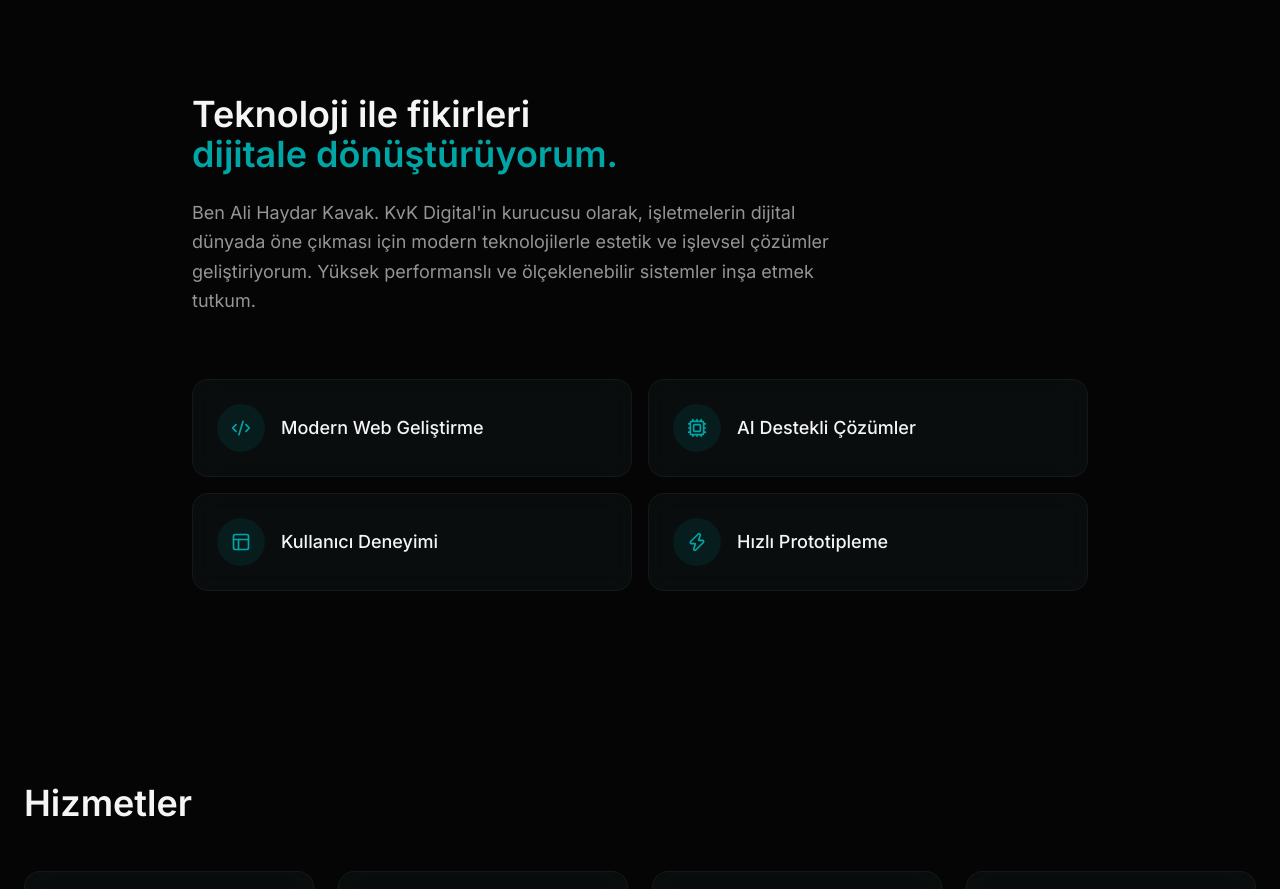
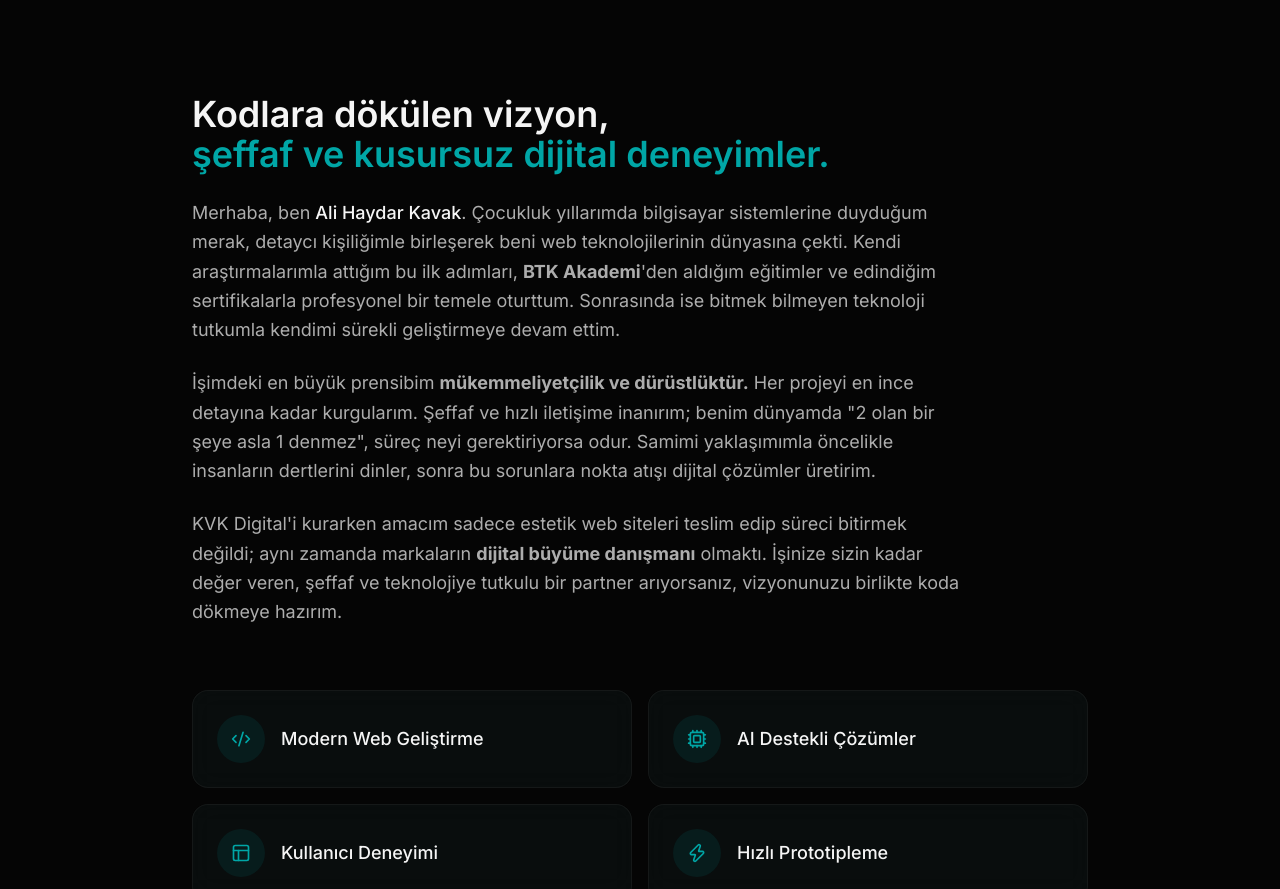
Before and after one commit to ReckyRey05/kvk-dijital, a Next.js app: page / in a window 1280 px wide. Shown: the part 1060-1949 px from the top of the page. Built offline with nearby package versions, Linux system fonts and the light colour scheme; no server answers; the database is empty.

Commit message:
content: rewrite About section with personalized founder story and vision

```diff
--- a/src/components/About.tsx
+++ b/src/components/About.tsx
@@ -35,14 +35,20 @@ export default function About() {
             className="mb-16"
           >
             <h2 className="text-3xl md:text-4xl font-semibold mb-6">
-              Teknoloji ile fikirleri <br />
-              <span className="text-accent">dijitale dönüştürüyorum.</span>
+              Kodlara dökülen vizyon, <br />
+              <span className="text-accent">şeffaf ve kusursuz dijital deneyimler.</span>
             </h2>
-            <p className="text-foreground/60 text-lg leading-relaxed max-w-2xl">
-              Ben Ali Haydar Kavak. KvK Digital'in kurucusu olarak, işletmelerin dijital
-              dünyada öne çıkması için modern teknolojilerle estetik ve işlevsel çözümler
-              geliştiriyorum. Yüksek performanslı ve ölçeklenebilir sistemler inşa etmek tutkum.
-            </p>
+            <div className="text-foreground/70 text-lg leading-relaxed max-w-3xl space-y-6">
+              <p>
+                Merhaba, ben <strong className="text-foreground font-medium">Ali Haydar Kavak</strong>. Çocukluk yıllarımda bilgisayar sistemlerine duyduğum merak, detaycı kişiliğimle birleşerek beni web teknolojilerinin dünyasına çekti. Kendi araştırmalarımla attığım bu ilk adımları, <strong>BTK Akademi</strong>'den aldığım eğitimler ve edindiğim sertifikalarla profesyonel bir temele oturttum. Sonrasında ise bitmek bilmeyen teknoloji tutkumla kendimi sürekli geliştirmeye devam ettim.
+              </p>
+              <p>
+                İşimdeki en büyük prensibim <strong>mükemmeliyetçilik ve dürüstlüktür.</strong> Her projeyi en ince detayına kadar kurgularım. Şeffaf ve hızlı iletişime inanırım; benim dünyamda "2 olan bir şeye asla 1 denmez", süreç neyi gerektiriyorsa odur. Samimi yaklaşımımla öncelikle insanların dertlerini dinler, sonra bu sorunlara nokta atışı dijital çözümler üretirim.
+              </p>
+              <p>
+                KVK Digital'i kurarken amacım sadece estetik web siteleri teslim edip süreci bitirmek değildi; aynı zamanda markaların <strong>dijital büyüme danışmanı</strong> olmaktı. İşinize sizin kadar değer veren, şeffaf ve teknolojiye tutkulu bir partner arıyorsanız, vizyonunuzu birlikte koda dökmeye hazırım.
+              </p>
+            </div>
           </motion.div>
 
           <div className="grid grid-cols-1 sm:grid-cols-2 gap-4">
```
